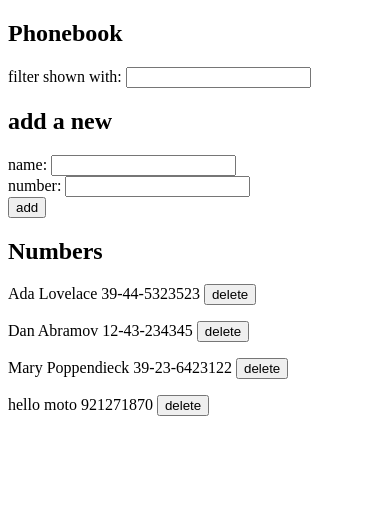
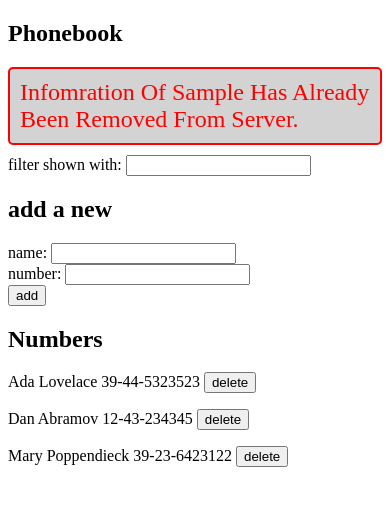
Before and after one commit to shubham22490/Full-Stack-Open-Exercises, a React (Vite) app in the folder part2/phonebook/: page / in a window 390 px wide. Both pictures are taken after typing "Sample", "Sample" into the empty fields and a click on the button "add". Shown: the top 506 px of the page. Built offline with nearby package versions, Linux system fonts and the light colour scheme; no server answers; data requests are answered from the project's data file.

Commit message:
Completed phonebook with adding notifications for error and success messages.

```diff
--- a/part2/phonebook/db.json
+++ b/part2/phonebook/db.json
@@ -14,11 +14,6 @@
       "name": "Mary Poppendieck",
       "number": "39-23-6423122",
       "id": "4"
-    },
-    {
-      "name": "hello moto",
-      "number": "921271870",
-      "id": "Mf_3qXfr6OA"
     }
   ],
   "$schema": "./node_modules/json-server/schema.json"
--- a/part2/phonebook/src/App.jsx
+++ b/part2/phonebook/src/App.jsx
@@ -3,6 +3,7 @@ import axios from 'axios'
 import Filter from './components/Filter'
 import PersonForm from './components/PersonForm'
 import Persons from './components/Persons'
+import Notification from './components/Notification'
 import phonebookServices from './services/phonebook'
 
 
@@ -25,6 +26,7 @@ const App = () => {
   const [newName, setNewName] = useState('')
   const [newPhone, setNewPhone] = useState('')
   const [filterLabel, setFilterLabel] = useState('')
+  const [notification, setNotification] = useState([null, ''])
 
   const personsToDisplay = persons.filter(
     (person) => person.name.toLowerCase().includes(filterLabel)
@@ -54,6 +56,15 @@ const App = () => {
     )
   }
 
+  const showMessage = (message, type='') => {
+    setNotification([message, type])
+    setTimeout(
+      () => {
+        setNotification([null, ''])
+      }, 5000
+    )
+  }
+
   const handleSubmit = (event) => {
     event.preventDefault()
     if(persons.some(person => person.name === newName))
@@ -63,6 +74,11 @@ const App = () => {
         phonebookServices
           .update(newPerson)
           .then(resp => setPersons(persons.map((p) => p.name === newName ? resp : p)))
+          .then(showMessage(`Updated ${newName}.`))
+          .catch((error) => {
+            showMessage(`Infomration of ${newName} has already been removed from server.`, 'error')
+          })
+
       } else console.log("No update!")
     else {
       const data =
@@ -76,6 +92,10 @@ const App = () => {
         .then(resp => {
             setPersons(persons.concat(resp))
           })
+        .then(showMessage(`Added ${newName}`))
+        .catch((error) => {
+            showMessage(`Infomration of ${newName} has already been removed from server.`, 'error')
+          })
     }
     setNewName('')
     setNewPhone('')
@@ -86,6 +106,7 @@ const App = () => {
   return (
     <div>
       <h2>Phonebook</h2>
+      <Notification message={notification[0]} type={notification[1]} />
       <Filter handlechangeFilter={handlechangeFilter} filterLabel={filterLabel} />
 
       <h2>add a new</h2>
--- /dev/null
+++ b/part2/phonebook/src/components/Notification.jsx
@@ -0,0 +1,29 @@
+const Notification = ({message, type=''}) => {
+    const messageStyle = {
+        background: 'lightgray',
+        color: 'green',
+        fontSize: '1.5rem',
+        padding: '10px',
+        border: '2px solid green',
+        borderRadius: '5px',
+        marginBottom: '10px',
+        textTransform: 'capitalize'
+    }
+    const errorStyle = {
+        background: 'lightgray',
+        color: 'red',
+        fontSize: '1.5rem',
+        padding: '10px',
+        border: '2px solid red',
+        borderRadius: '5px',
+        marginBottom: '10px',
+        textTransform: 'capitalize'
+    }
+    if (message === null) return null
+    else if (type === "error") return (
+        <div style={errorStyle}>{message}</div>
+    )
+    return <div style={messageStyle}>{message}</div>
+}
+
+export default Notification
```
